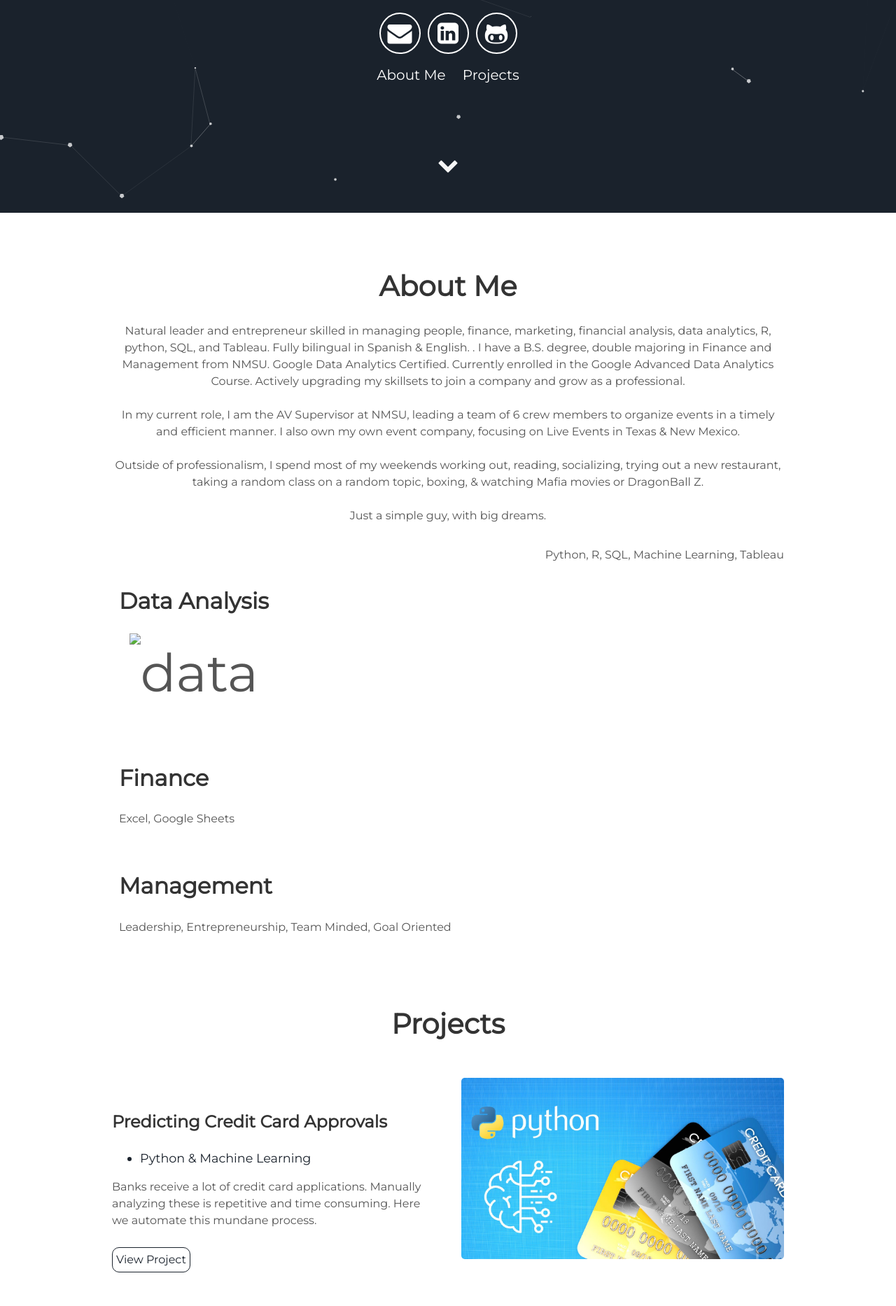
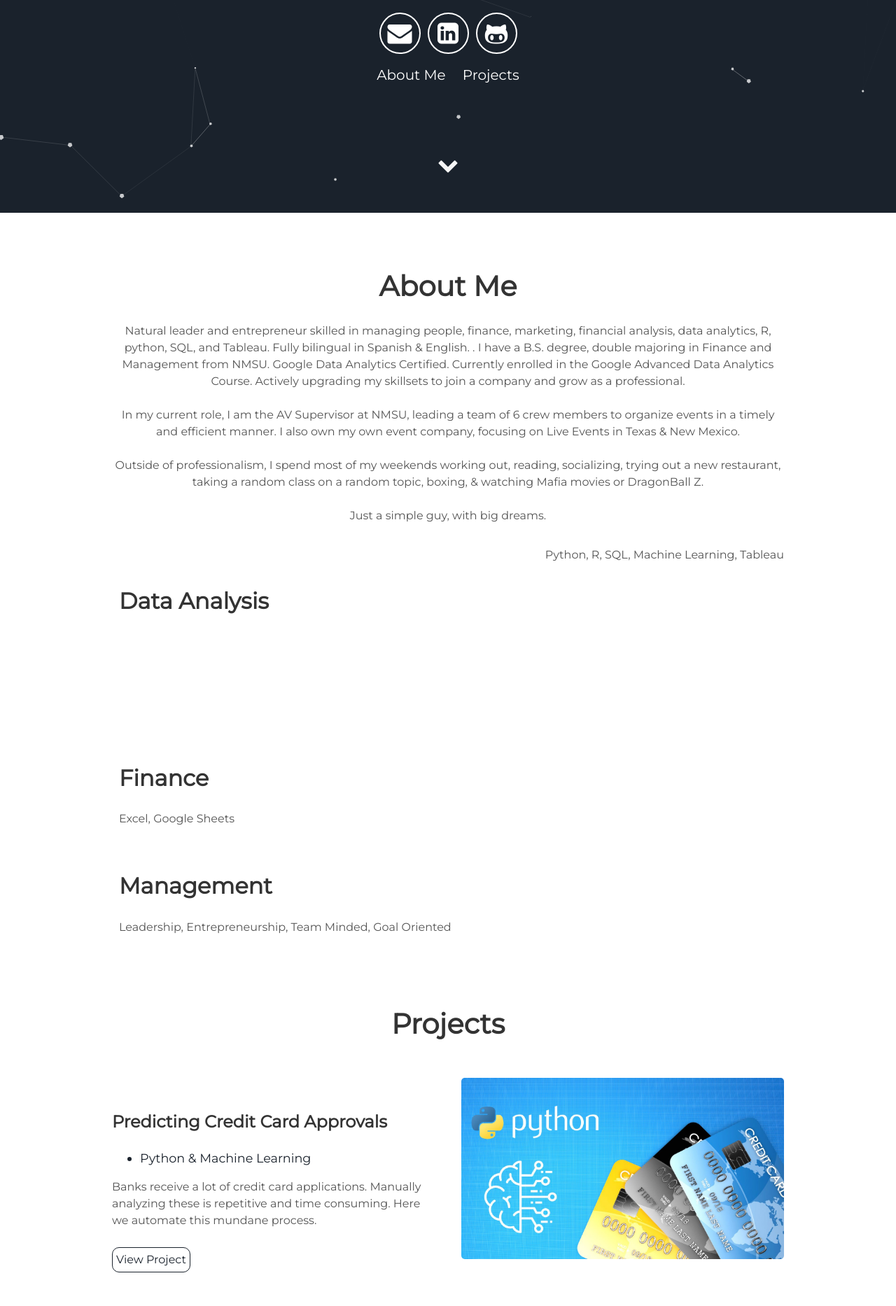
Before and after one commit to AlbertGalarza/AlbertGalarza.github.io, a Jekyll site: the page built from index.html, in a window 1280 px wide. Shown: the part 596-2462 px from the top of the page at 70% size. Built offline with Jekyll 4.4.1, drawn with Linux system fonts in a browser that asks for light colours.

Commit message:
Update about.html

```diff
--- a/_includes/about.html
+++ b/_includes/about.html
@@ -5,7 +5,7 @@
   <div class="user">
     <div class="tech">
       <h2>Data Analysis</h2>
-      <img alt="data" src="{{ ""https://github.com/AlbertGalarza/albertgalarza.github.io/blob/main/assets/img/Untitled%20design-4/1.png?raw=true"  | prepend: site.baseurl }}" />
+      <img src="{{ ""https://github.com/AlbertGalarza/albertgalarza.github.io/blob/main/assets/img/Untitled%20design-4/1.png?raw=true"  | prepend: site.baseurl }}" />
     </div>
       <i class=""></i>
       <p>Python, R, SQL, Machine Learning, Tableau</p>
```
